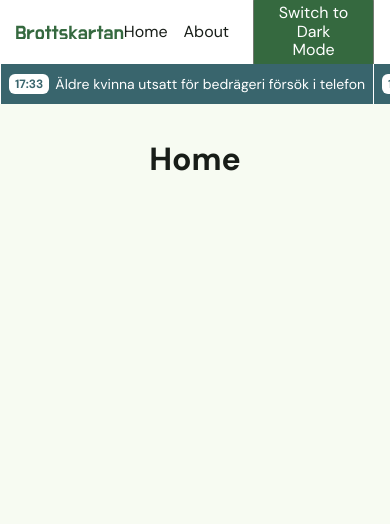
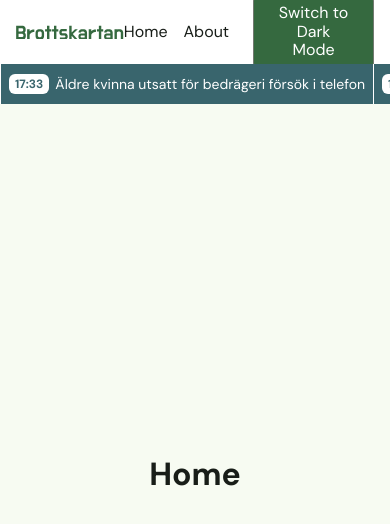
Before and after one commit to jalvarson/brottskarta-frontend, a Vue app: page / in a window 390 px wide. Shown: the top 524 px of the page. Built offline with nearby package versions, Linux system fonts and the light colour scheme; the HTML template or start-up script is replaced by a standard one.

Commit message:
Add flexbox layout to #app for improved structure and responsiveness

```diff
--- a/src/styles/base/_base.scss
+++ b/src/styles/base/_base.scss
@@ -17,3 +17,9 @@ body {
     -webkit-font-smoothing: antialiased;
     -moz-osx-font-smoothing: grayscale;
   }
+
+  #app {
+    display: flex;
+    flex-direction: column;
+    min-height: 100vh;
+  }
```
